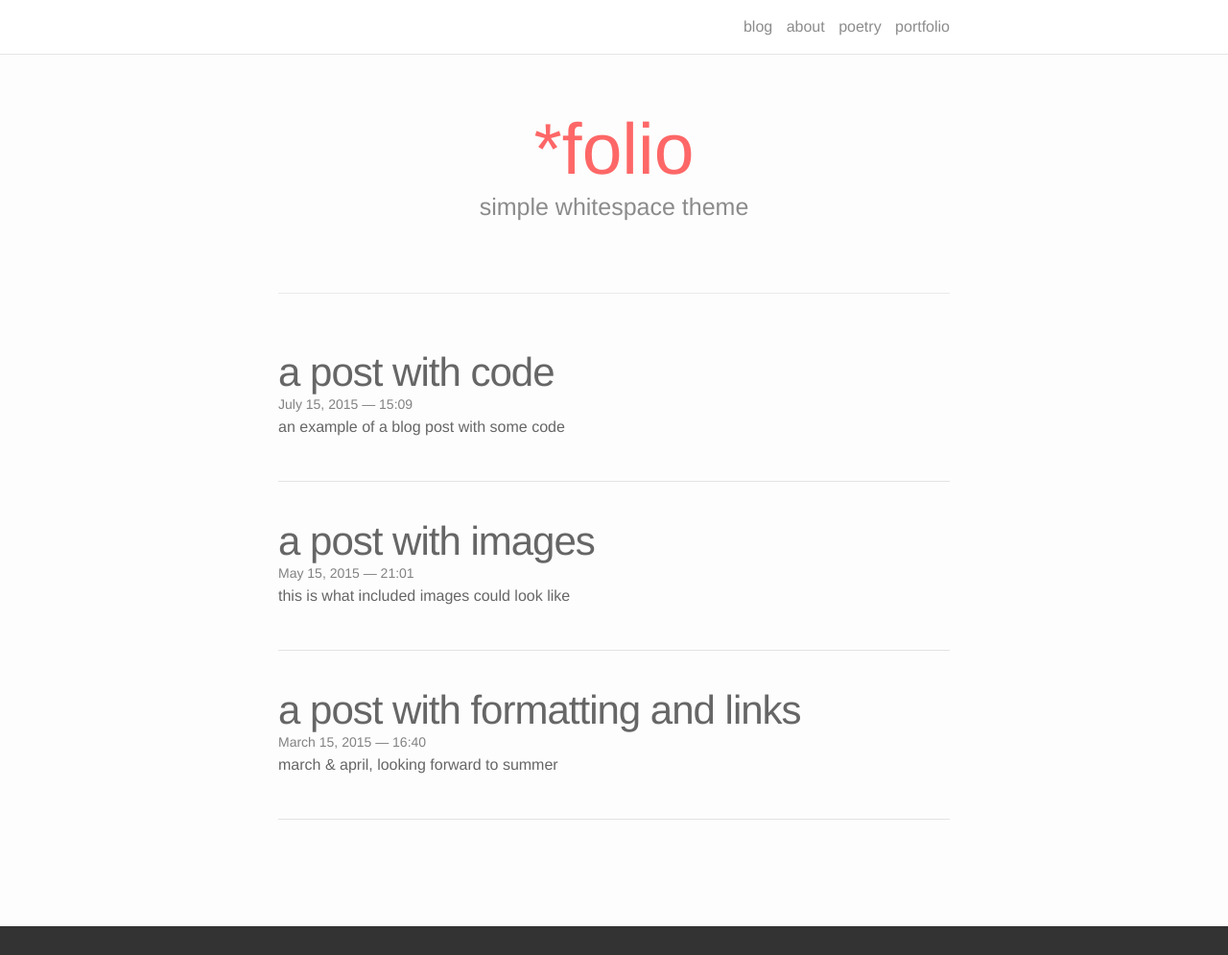
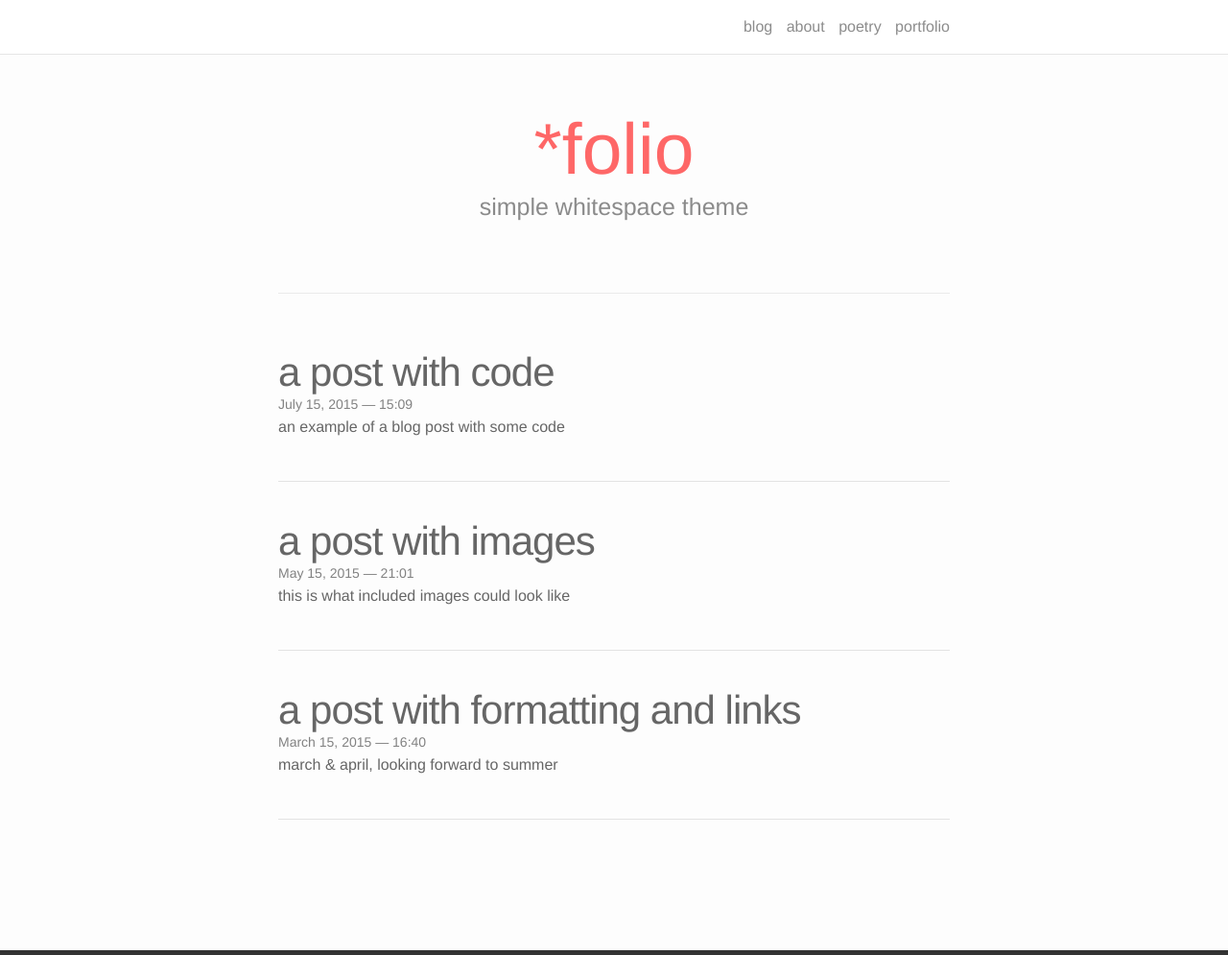
Before and after one commit to tmhn/tmhn.github.io, a Jekyll site: the page built from index.html, in a window 1280 px wide and 995 px high. Shown: the whole window at 96% size. Built offline with Jekyll 4.4.1, drawn with Linux system fonts in a browser that asks for light colours; nearby versions of some CDN libraries; the list of posts is cut into pages by our own code.

Commit message:
ammended the footer

```diff
--- a/_sass/_layout.scss
+++ b/_sass/_layout.scss
@@ -82,7 +82,7 @@ color: #aaa;
 position:fixed;
 left:0px;
 bottom:0px;
-height:25px;
+height:0px;
 width:100%;
 }
 /**
```
